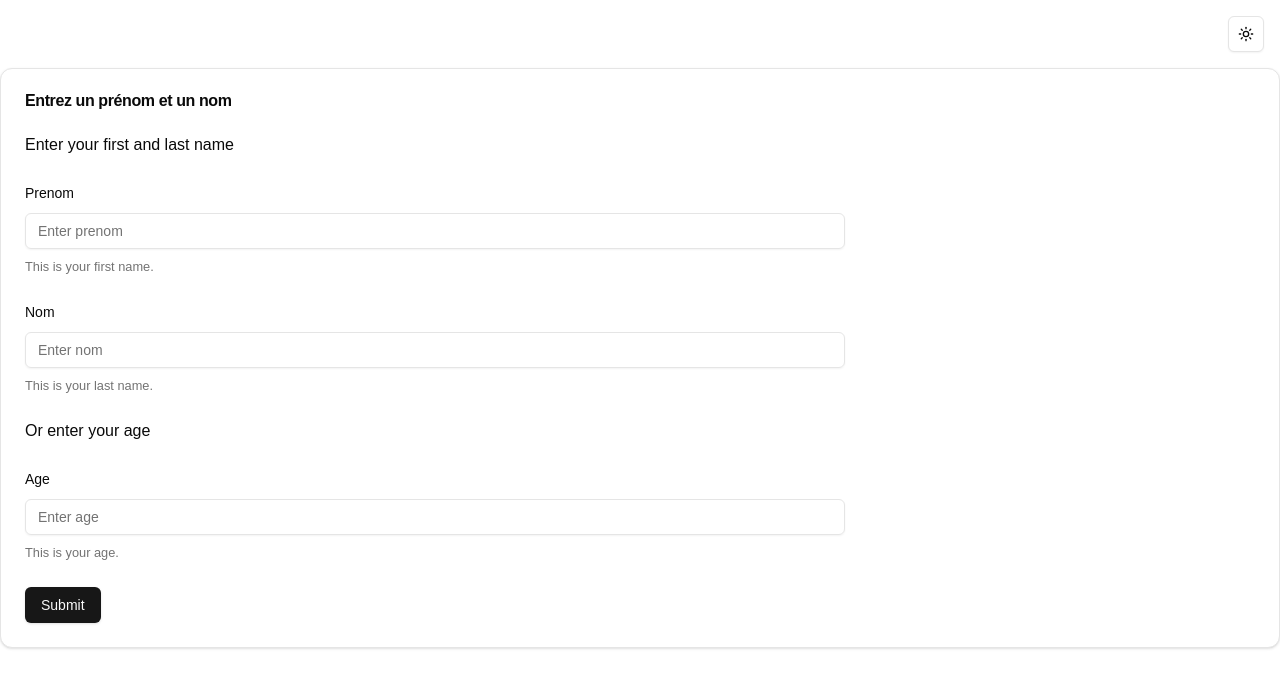
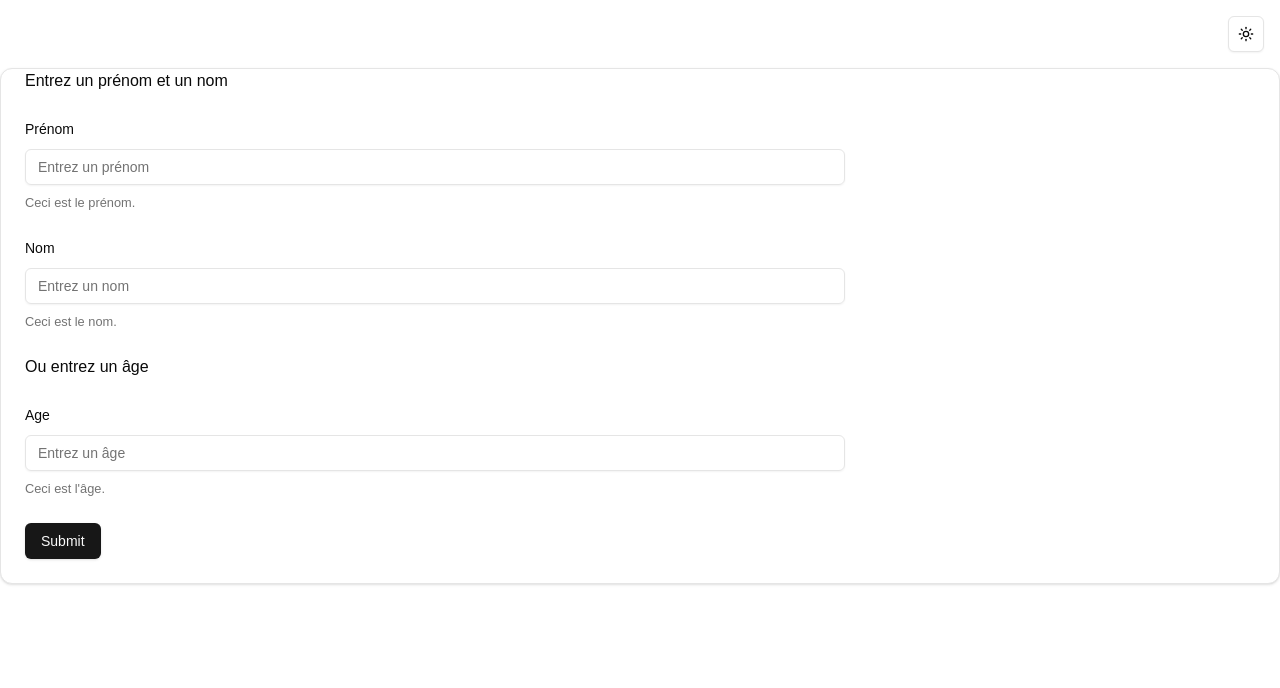
Before and after one commit to ImTooFastForYou/BlogTranslationManagement, a Next.js app: page / in a window 1280 px wide. Shown: the top 688 px of the page. Built offline with nearby package versions, Linux system fonts and the light colour scheme.

Commit message:
Translate user interface text to French for age and name pages; update placeholders and descriptions in input forms

```diff
--- a/src/app/age/[age]/page.tsx
+++ b/src/app/age/[age]/page.tsx
@@ -22,6 +22,7 @@ export default async function Page({ params }: { params: { age: string } }) {
   if (user != false) {
     return (
       <div className="">
+        <h1 className="text-2xl">Liste des personnes de {params.age} ans</h1>
         <ul>
           {user.map((name, index) => (
             <li key={index}>
@@ -40,5 +41,5 @@ export default async function Page({ params }: { params: { age: string } }) {
       </div>
     );
   }
-  return <div className="text-4xl"> No user of that age </div>;
+  return <div className="text-4xl"> Aucune personne de cet âge </div>;
 }
--- a/src/app/name/[prenom]/[nom]/page.tsx
+++ b/src/app/name/[prenom]/[nom]/page.tsx
@@ -28,7 +28,9 @@ export default async function Page({
     return (
       <Card>
         <CardHeader>
-          <CardTitle>Enter the age</CardTitle>
+          <CardTitle>
+            Entrez l&apos;âge de {params.prenom} {params.nom}
+          </CardTitle>
         </CardHeader>
         <CardContent>
           <form action="/api/name" method="post">
@@ -55,7 +57,7 @@ export default async function Page({
     return (
       <Card>
         <CardHeader>
-          <CardTitle>This person&apos;s age is {age}</CardTitle>
+          <CardTitle>L&apos;âge de cette personne est {age} ans</CardTitle>
         </CardHeader>
         <CardContent>
           <div>
--- a/src/app/page.tsx
+++ b/src/app/page.tsx
@@ -1,14 +1,11 @@
 import { ThemeProvider } from "@/components/theme-provider";
-import { Card, CardContent, CardHeader, CardTitle } from "@/components/ui/card";
+import { Card, CardContent } from "@/components/ui/card";
 import { InputNameForm } from "@/components/input-form-front-page";
 
 export default function Page() {
   return (
     <ThemeProvider defaultTheme="dark" storageKey="vite-ui-theme">
       <Card>
-        <CardHeader>
-          <CardTitle>Entrez un prénom et un nom</CardTitle>
-        </CardHeader>
         <CardContent>
           <InputNameForm />
         </CardContent>
--- a/src/components/input-form-front-page.tsx
+++ b/src/components/input-form-front-page.tsx
@@ -62,18 +62,18 @@ export function InputNameForm() {
     <Form {...form}>
       <form onSubmit={form.handleSubmit(onSubmit)} className="w-2/3 space-y-6">
         <div>
-          <p>Enter your first and last name </p>
+          <p>Entrez un prénom et un nom </p>
         </div>
         <FormField
           control={form.control}
           name="prenom"
           render={({ field }) => (
             <FormItem>
-              <FormLabel>Prenom</FormLabel>
+              <FormLabel>Prénom</FormLabel>
               <FormControl>
-                <Input placeholder="Enter prenom" {...field} />
+                <Input placeholder="Entrez un prénom" {...field} />
               </FormControl>
-              <FormDescription>This is your first name.</FormDescription>
+              <FormDescription>Ceci est le prénom.</FormDescription>
               <FormMessage />
             </FormItem>
           )}
@@ -85,15 +85,15 @@ export function InputNameForm() {
             <FormItem>
               <FormLabel>Nom</FormLabel>
               <FormControl>
-                <Input placeholder="Enter nom" {...field} />
+                <Input placeholder="Entrez un nom" {...field} />
               </FormControl>
-              <FormDescription>This is your last name.</FormDescription>
+              <FormDescription>Ceci est le nom.</FormDescription>
               <FormMessage />
             </FormItem>
           )}
         />
         <div>
-          <p>Or enter your age</p>
+          <p>Ou entrez un âge</p>
         </div>
         <FormField
           control={form.control}
@@ -102,9 +102,9 @@ export function InputNameForm() {
             <FormItem>
               <FormLabel>Age</FormLabel>
               <FormControl>
-                <Input placeholder="Enter age" {...field} />
+                <Input placeholder="Entrez un âge" {...field} />
               </FormControl>
-              <FormDescription>This is your age.</FormDescription>
+              <FormDescription>Ceci est l&apos;âge.</FormDescription>
               <FormMessage />
             </FormItem>
           )}
```
